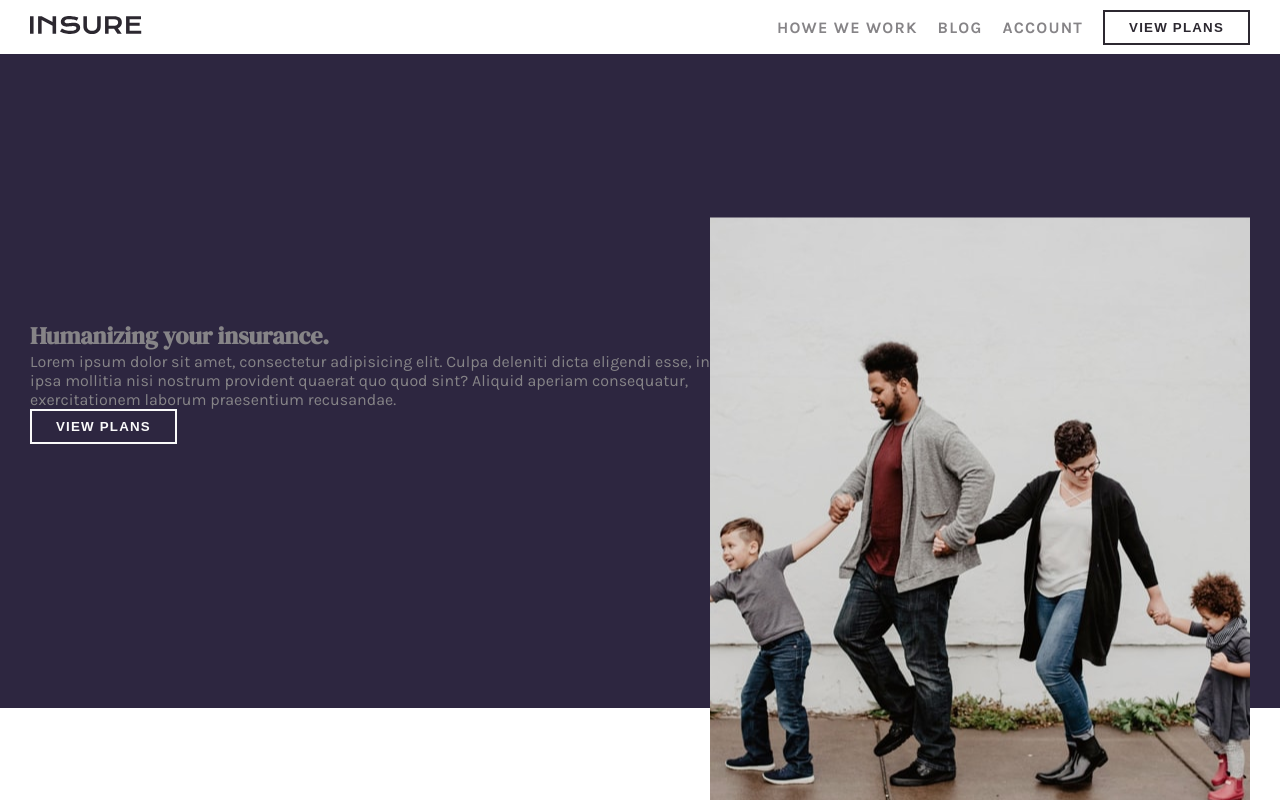
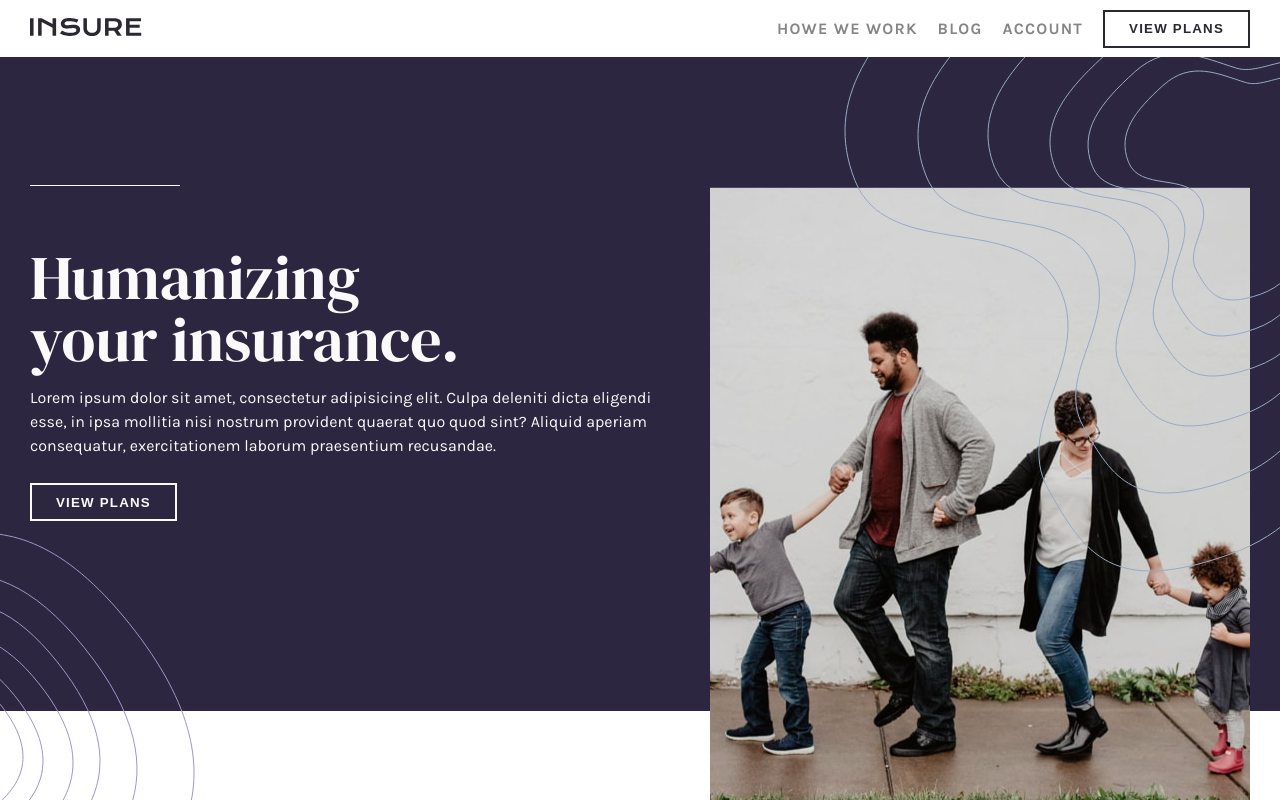
Before and after one commit to T-DubX/insure-landing-page-master, a React app: page / in a window 1280 px wide. Shown: the top 800 px of the page. Built offline with nearby package versions, Linux system fonts and the light colour scheme.

Commit message:
styling mein

```diff
--- a/src/components/Button.tsx
+++ b/src/components/Button.tsx
@@ -5,7 +5,7 @@ type ButtonPropsType = {
     color: string
 }
 export const Button = styled.button<ButtonPropsType>`
-  padding: .5rem 1.5rem;
+  padding: .6rem 1.5rem;
   text-transform: uppercase;
   color: ${props => props.color || theme.colors.fontDarkBg};
   border: 2px solid ${props => props.color || theme.colors.fontDarkBg};
--- a/src/components/Container.tsx
+++ b/src/components/Container.tsx
@@ -1,7 +1,7 @@
 import styled from "styled-components";
 
 export const Container = styled.div`
-  max-width: 1440px;
+  max-width: 1380px;
   width: 100%;
   min-height: 100%;
   padding: 0 30px;
--- a/src/layout/header/Header.tsx
+++ b/src/layout/header/Header.tsx
@@ -24,6 +24,12 @@ export const Header = () => {
 
 const StyledHeader = styled.header`
   padding: .6rem 0;
+  position: absolute;
+  background-color: #fff;
+  right: 0;
+  left: 0;
+  top: 0;
+  z-index: 5;
 
   ${Container} {
     display: flex;
--- a/src/layout/header/menu/Menu.tsx
+++ b/src/layout/header/menu/Menu.tsx
@@ -23,7 +23,6 @@ export const Menu = (props: MenuPropsType) => {
 };
 
 const StyledMenu = styled.nav`
-
 `
 
 const MenuList = styled.ul`
--- a/src/layout/section/main/Main.tsx
+++ b/src/layout/section/main/Main.tsx
@@ -4,14 +4,17 @@ import { Button } from '../../../components/Button';
 import {theme} from "../../../styles/Theme";
 import {Container} from "../../../components/Container";
 import img from '../../../assets/images/image-intro-desktop.jpg'
+import {Icon} from "../../../components/icon/Icon";
 
 export const Main = () => {
     return (
         <StyledMain>
+            <Icon iconId={'intro-left-desktop'} width={'195'} height={'504'}/>
+            <Icon iconId={'intro-right-desktop'} width={'436'} height={'593'}/>
             <Container>
                 <TextContent>
                     <Title>
-                        Humanizing your insurance.
+                        Humanizing<br/> your insurance.
                     </Title>
                     <Text>
                         Lorem ipsum dolor sit amet, consectetur adipisicing elit. Culpa deleniti dicta eligendi esse, in ipsa mollitia nisi nostrum provident quaerat quo quod sint? Aliquid aperiam consequatur, exercitationem laborum praesentium recusandae.
@@ -31,27 +34,66 @@ export const Main = () => {
 
 const StyledMain = styled.section`
   background-color: ${theme.colors.primary};
-  max-height: 50%;
+  position: relative;
+  padding-top: 57px;
+
+  svg:first-child{
+    position: absolute;
+    top: 75%;
+  }
+
+  svg:nth-child(2) {
+    position: absolute;
+    right: 0;
+    top: -3%;
+    z-index: 1;
+    overflow: hidden;
+  }
+
+
 
   ${Container} {
     display: flex;
-    justify-content: space-between;
     align-items: center;
+    gap: 40px;
+
   }
 
 `
 const Title = styled.h1`
+  font-size: 62px;
+  color: ${theme.colors.fontDarkBg};
+  font-weight: 400;
+  line-height: 1;
+  position: relative;
 
+  &::before {
+    content: '';
+    display: inline-block;
+    width: 150px;
+    height: 1px;
+    background-color: ${theme.colors.fontDarkBg};
+    position: absolute;
+    top: -50%;
+  }
 `
 
 const Text = styled.p`
-
+  color: ${theme.colors.fontDarkBg};
+  line-height: 1.5;
+  margin: 15px 0 25px;
 `
 
 const WrapperImg = styled.div`
-  transform: translateY(25%);
+  transform: translateY(20%);
 `
 
 const TextContent = styled.div`
+  ${Button} {
 
+    &:hover{
+      background-color: ${theme.colors.fontDarkBg};
+      color: ${theme.colors.fontSecondary};
+    }
+  }
 `
```
